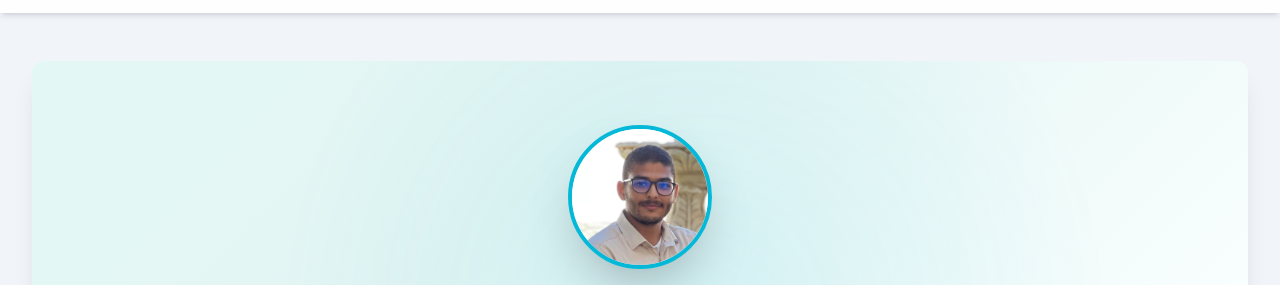
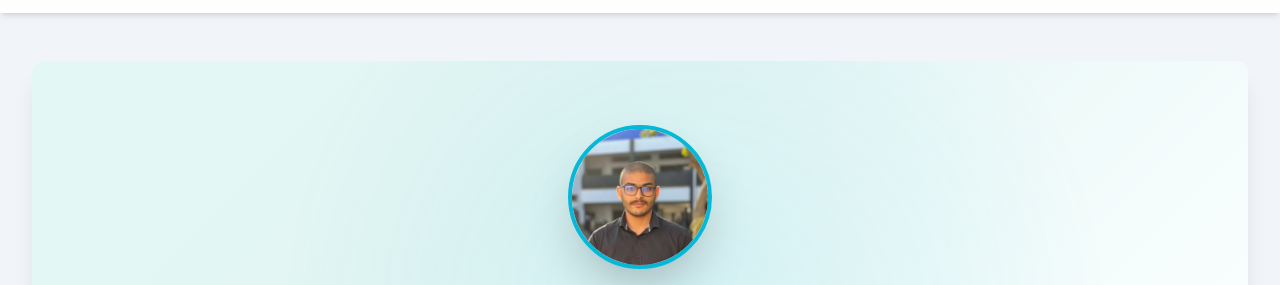
Before and after one commit to NasrallahRAFI/NasrallahRAFI, a plain HTML site: page index.html in a window 1280 px wide. Shown: the part 51-336 px from the top of the page. Drawn offline with nearby package versions, Linux system fonts and the light colour scheme.

Commit message:
Update index.html
Signed-off-by: NasrallahRAFI <nasrollahrafi@gmail.com>

```diff
--- a/index.html
+++ b/index.html
@@ -174,7 +174,7 @@
             <div class="max-w-4xl mx-auto hero-content px-4 sm:px-6 lg:px-8"> <!-- ADDED CONTAINER FOR ALIGNMENT -->
                 <!-- Profile Image -->
                 <div class="mx-auto w-36 h-36 rounded-full mb-6 overflow-hidden border-4 border-cyan-500 shadow-2xl">
-                    <img src="Profile picture.png" alt="Rafi Nasrallah Profile Picture" class="w-full h-full object-cover">
+                    <img src="Profile picture.jpg" alt="Rafi Nasrallah Profile Picture" class="w-full h-full object-cover">
                 </div>
                 <h1 class="text-4xl sm:text-5xl lg:text-6xl font-extrabold text-slate-900 mb-4 leading-tight">
                     Rafi Nasrallah
```
